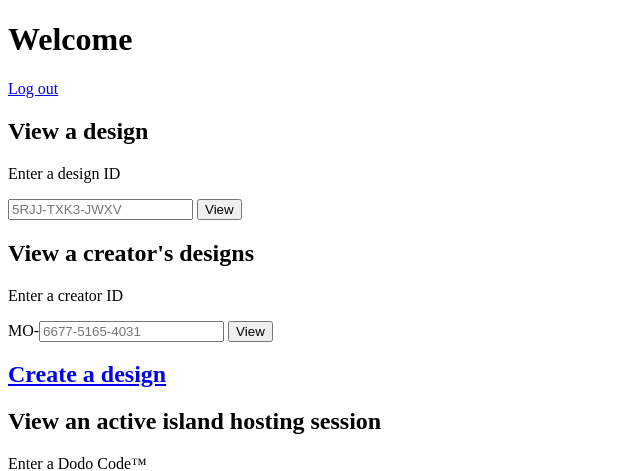
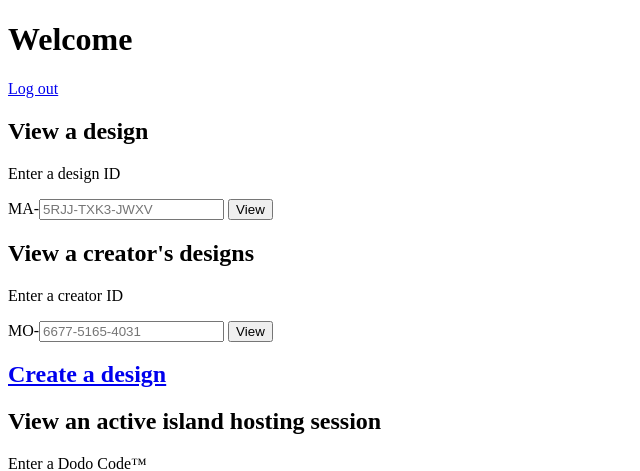
Before and after one commit to acplaza/acplaza, a Python web app: template templates/index.html in a window 1280 px wide. Shown: the top 471 px of the page, without its empty margins (0-640 px from the left). Run offline with Jinja, Linux system fonts and the light colour scheme; the template is opened without the code that fills it: most values are stand-ins (such as "Sample title", 1, 10 or a date in 2020).

Commit message:
frontend: add MA- prefix to design codes

```diff
--- a/templates/created_image.html
+++ b/templates/created_image.html
@@ -4,7 +4,7 @@
 	<h2>Design codes</h2>
 	<ul>
 		{% for was_quantized, design_code in results %}
-			<li>{% if was_quantized %}<span title="This section of the image had to be quantized to fit the game's 16 color limit.">⚠️</span>{% endif %} <a href="/design/{{ design_code }}">{{ design_code }}</a>
+			<li>{% if was_quantized %}<span title="This section of the image had to be quantized to fit the game's 16 color limit.">⚠️</span>{% endif %} <a href="/design/{{ design_code }}">MA-{{ design_code }}</a>
 		{% endfor %}
 	</ul>
 {% endblock %}
--- a/templates/fragments/design_form.html
+++ b/templates/fragments/design_form.html
@@ -1,4 +1,4 @@
 <form action="/design/">
-	<input name=design_code type=text placeholder="5RJJ-TXK3-JWXV" pattern="{{ design_code_regex }}">
+	MA-<input name=design_code type=text placeholder="5RJJ-TXK3-JWXV" pattern="{{ design_code_regex }}">
 	<input type=submit value="View">
 </form>
```
